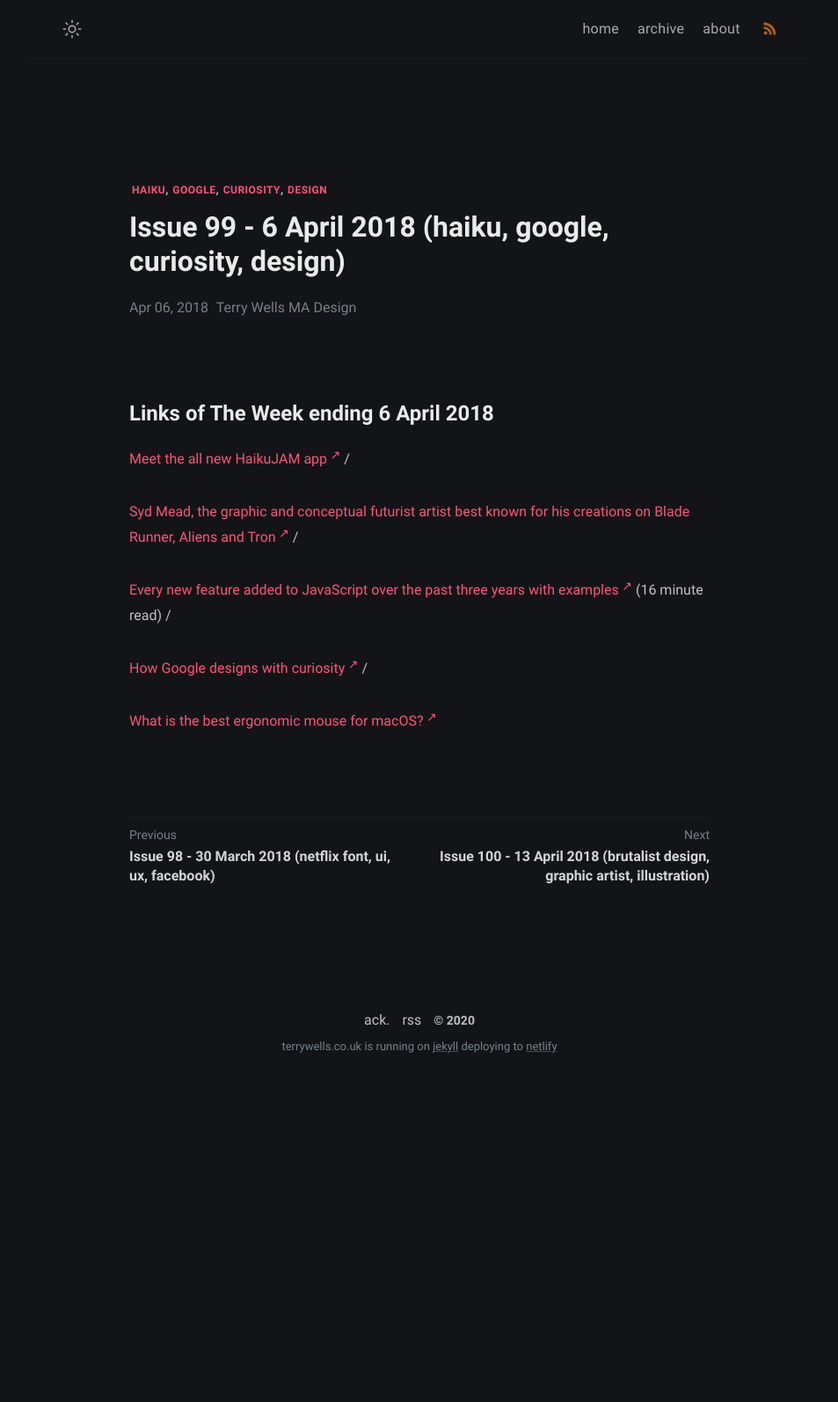
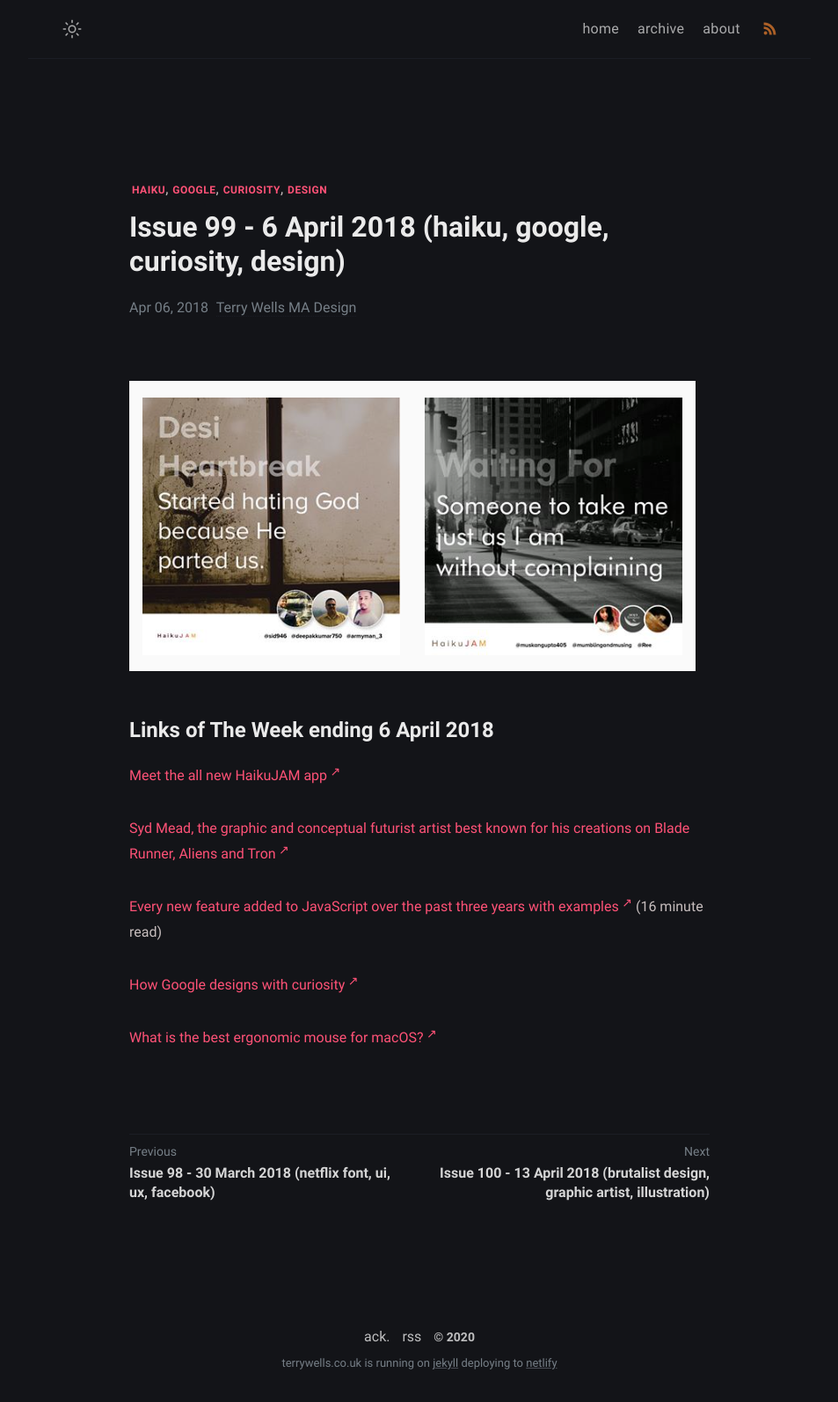
Before and after one commit to wristtattoo/jekyll-klise, a Jekyll site: the page built from _posts/2020-11-03-issue-99-6-april-2018-haiku-google-curiosity-design.md, in a window 1280 px wide. Shown: the whole page at 88% size, without its empty margins (163-1116 px from the left). Built offline with Jekyll 4.4.1, drawn with Linux system fonts in a browser that asks for light colours; a script that is not in the unit is left out; before the commit the page ends 1234 px from its top, so only the background shows below that.

Commit message:
Update Links of The Week “2020-11-03-issue-99-6-april-2018-haiku-google-curiosity-design”

```diff
--- a/_posts/2020-11-03-issue-99-6-april-2018-haiku-google-curiosity-design.md
+++ b/_posts/2020-11-03-issue-99-6-april-2018-haiku-google-curiosity-design.md
@@ -4,14 +4,16 @@ title: Issue 99 - 6 April 2018 (haiku, google, curiosity, design)
 tags: haiku google curiosity design
 date: 2018-04-06T12:27:49.676Z
 ---
+![HaikuJAM](/assets/uploads/issue-99.png "HaikuJAM")
+
 # Links of The Week ending 6 April 2018
 
-<a href="http://sendy.haikujam.com/l/GnTa76333A1k5QsX8924zC8G9A/dN4a5nNUrIRl6d8qFBcUNA/lSjDNiBAkkLPikEhY763qqHg" target="_blank">Meet the all new HaikuJAM app</a> /
+<a href="http://sendy.haikujam.com/l/GnTa76333A1k5QsX8924zC8G9A/dN4a5nNUrIRl6d8qFBcUNA/lSjDNiBAkkLPikEhY763qqHg" target="_blank">Meet the all new HaikuJAM app</a>
 
-<a href="https://www.flickr.com/photos/x-ray_delta_one/sets/72157622906191929/" target="_blank">Syd Mead, the graphic and conceptual futurist artist best known for his creations on Blade Runner, Aliens and Tron</a> /
+<a href="https://www.flickr.com/photos/x-ray_delta_one/sets/72157622906191929/" target="_blank">Syd Mead, the graphic and conceptual futurist artist best known for his creations on Blade Runner, Aliens and Tron</a>
 
-<a href="https://medium.freecodecamp.org/d52fa3b5a70e" target="_blank">Every new feature added to JavaScript over the past three years with examples</a> (16 minute read) /
+<a href="https://medium.freecodecamp.org/d52fa3b5a70e" target="_blank">Every new feature added to JavaScript over the past three years with examples</a> (16 minute read)
 
-<a href="https://www.invisionapp.com/enterprise/design-genome" target="_blank">How Google designs with curiosity</a> /
+<a href="https://www.invisionapp.com/enterprise/design-genome" target="_blank">How Google designs with curiosity</a>
 
 <a href="https://www.designernews.co/stories/92916-what-is-the-best-ergonomic-mouse-for-macos" target="_blank">What is the best ergonomic mouse for macOS?</a>
```
Also changed, not shown: assets/uploads/issue-99.png (added).
